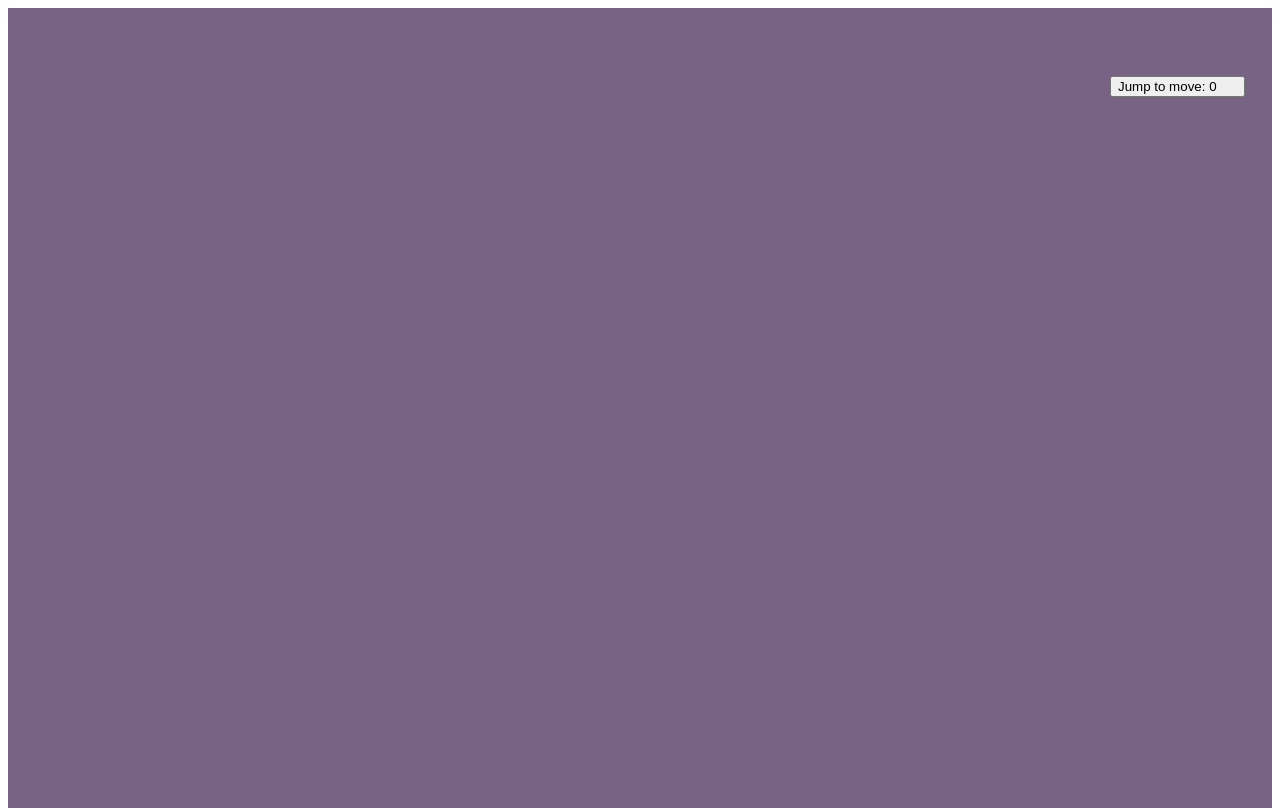
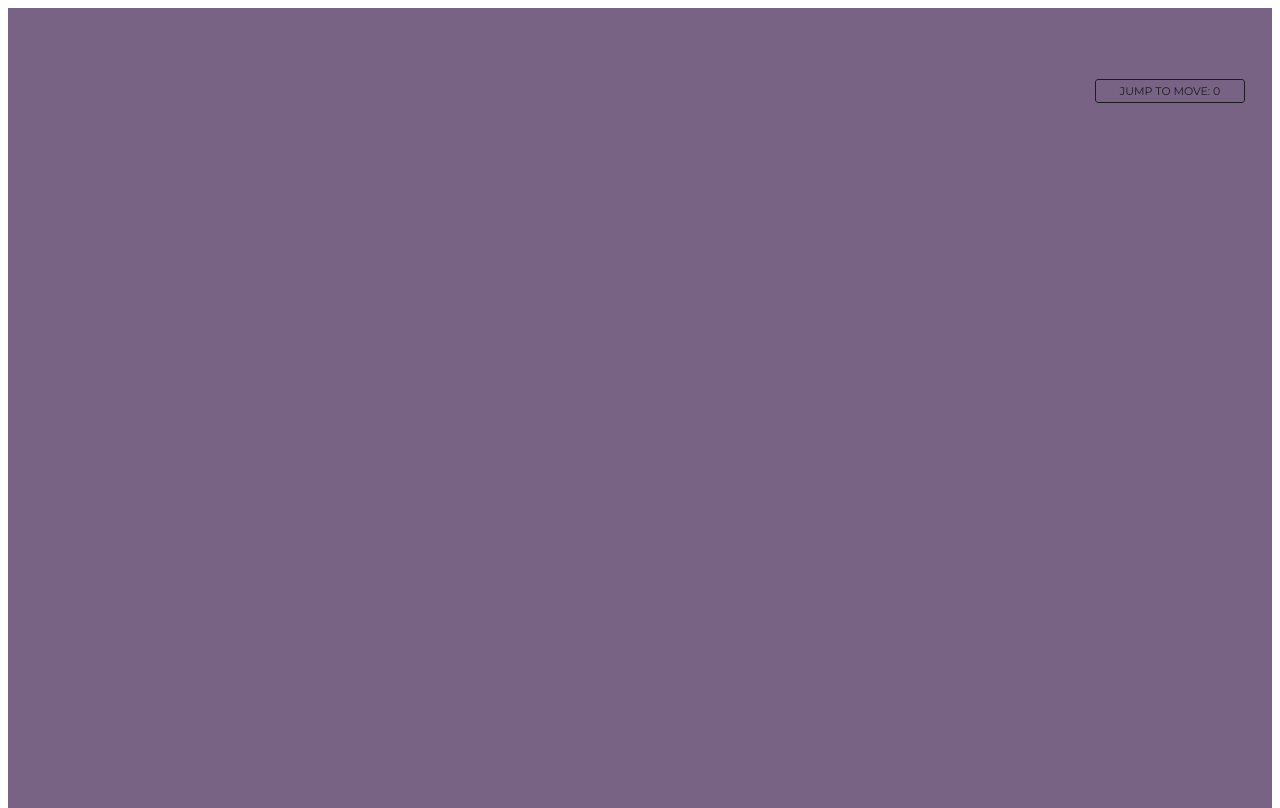
Before and after one commit to glebmark/react-mind-mapper, a React (Create React App) app: page / in a window 1280 px wide. Built offline with nearby package versions, Linux system fonts and the light colour scheme.

Commit message:
added styling of button for Jump to moves

```diff
--- a/package.json
+++ b/package.json
@@ -17,6 +17,7 @@
     "react-dom": "^17.0.2",
     "react-draft-wysiwyg": "^1.14.7",
     "react-scripts": "^5.0.0",
+    "sass": "^1.52.3",
     "web-vitals": "^2.1.4"
   },
   "scripts": {
--- a/src/App.js
+++ b/src/App.js
@@ -3,6 +3,7 @@ import {Node} from './element.js';
 import React, { useState, useEffect, useCallback, useRef } from 'react';
 import './mainStyles.css';
 import CurvedArrow from "react-curved-arrow";
+import './buttonStyle.scss';
 
 
 function Area(props){
@@ -278,7 +279,7 @@ function MindMap() {
         position: "absolute",
         top: "40px",
         right: "15px",
-        color: "white",
+        // color: "white",
         zIndex: "10",
         height: "100px",
         padding: "20px",
@@ -286,16 +287,21 @@ function MindMap() {
         };
 
     const styleMovesList = {
-        color: "white",
         zIndex: "10",
         listStyleType: "none",
         };
 
+    const styleJumpsListItem = {
+        // color: "white",
+        listStyleType: "none",
+        // height: "22px",
+        };
+
     const styleButtonOfMovesList = {
         // backgroundColor: "white",
-        fontFamily: "Arial",
-        minWidth: "135px",
-        textAlign: "left"
+        // fontFamily: "Arial",
+        // minWidth: "135px",
+        // textAlign: "left"
         };
 
     const movesListRef = useRef(null);
@@ -307,9 +313,11 @@ function MindMap() {
 
     const moves = history.map((step, moveNumber) => {
         return (
-            <li key={moveNumber}>
+            <li style={styleJumpsListItem} key={moveNumber}>
                 <button
+                    className="material-bubble"
                     style={styleButtonOfMovesList}
+                    // class="effect effect-5"
                     onClick={() => jumpTo(moveNumber)
                     }
                     >
--- /dev/null
+++ b/src/buttonStyle.scss
@@ -0,0 +1,116 @@
+@import url(https://fonts.googleapis.com/css?family=Montserrat);
+
+$offwhite: darken(white, 10%);
+$darkblue: rgb(50,50,60);
+
+.material-bubble, .material-bubble::after, .material-bubble::before {
+  box-sizing: border-box }
+
+  .material-bubble {
+  font-family: 'Montserrat', sans-serif;
+  text-transform: uppercase }
+
+  .material-bubble {
+  position: relative;
+//   border: none;
+  font-size: 11px;
+  transition: color 0.5s, transform 0.2s, background-color 0.2s;
+  outline: none;
+  border-radius: 3px;
+  margin: 3px 0px;
+  padding: 5px 10px;
+  border: 1px solid transparent ;
+  width: 150px;
+
+  &:active {
+    transform: translateY(3px) }
+
+  &::after, &::before {
+    border-radius: 3px }
+  }
+
+
+.shrink-border {
+  background-color: transparent;
+  color: darken($darkblue, 10%);
+
+  &:hover {
+    background-color: transparent;
+    box-shadow: none;
+    color: $offwhite }
+
+  &::before {
+    content: "";
+    position: absolute;
+    top: 0;
+    left: 0;
+    width: 100%;
+    height: 100%;
+    border: 1px solid darken($darkblue, 10%);
+    transition: opacity 0.3s, border 0.3s }
+
+  &:hover::before {
+    opacity: 0 }
+
+  &::after {
+    content: "";
+    position: absolute;
+    top: 0;
+    left: 0;
+    width: 100%;
+    height: 100%;
+    background-color: transparent;
+    border: 1px solid $offwhite;
+    opacity: 0;
+    z-index: -1;
+    transform: scaleX(1.1) scaleY(1.3);
+    transition: transform 0.3s, opacity 0.3s; }
+
+  &:hover::after {
+    opacity: 1;
+    transform: scaleX(1) scaleY(1) }
+  }
+
+.material-bubble {
+  background-color: transparent;
+  color: darken($darkblue, 10%);
+  border: none;
+  overflow: hidden;
+  box-shadow: none;
+
+  &:hover {
+    color: $offwhite }
+
+  &::before {
+    content: "";
+    position: absolute;
+    top: 0;
+    left: 0;
+    width: 100%;
+    height: 100%;
+    border: 1px solid darken($darkblue, 10%);
+    transition: opacity 0.3s, border 0.3s;  }
+
+  &:hover::before {
+    opacity: 0 }
+
+  &::after {
+    content: "";
+    position: absolute;
+    top: 0;
+    left: 0;
+    width: 200px;
+    height: 200px;
+    background-color: lighten($darkblue, 10%);
+    border-color: transparent;
+    border-radius: 50%;
+    transform: translate(-10px, -70px) scale(0.1);
+    opacity: 0;
+    z-index: -1;
+    transition: transform 0.3s, opacity 0.3s, background-color 0.3s }
+
+  &:hover::after {
+    opacity: 1;
+    transform-origin: 100px 100px;
+    transform: scale(1) translate(-10px, -70px) }
+  }
--- a/src/element.js
+++ b/src/element.js
@@ -5,6 +5,7 @@ import "react-draft-wysiwyg/dist/react-draft-wysiwyg.css";
 import {convertFromRaw, convertToRaw} from 'draft-js';
 import {stateToHTML} from 'draft-js-export-html';
 import './mainStyles.css';
+
 
 
 
```
Also changed, not shown: src/mainStyles.css (line endings or trailing spaces), 2 other files (tests, documents, lock files or other folders).
